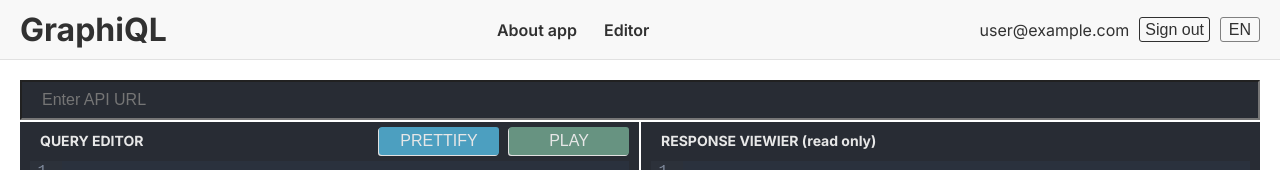
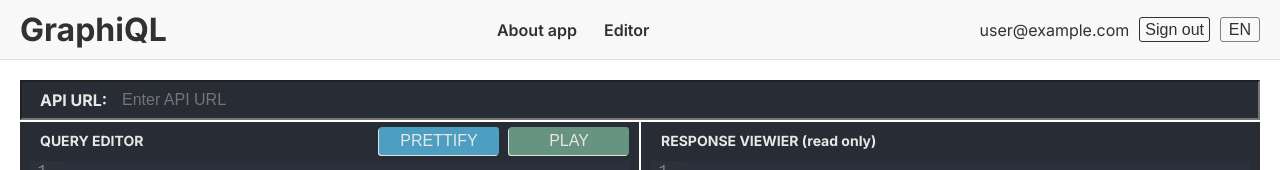
Before and after one commit to DenWouk/GraphiQL-App, a Next.js app: page /editor in a window 1280 px wide. Shown: the top 170 px of the page. Built offline with nearby package versions, Linux system fonts and the light colour scheme; no server answers; sample sign-in values are in the browser's storage; what next-redux-wrapper would draw is missing.

Commit message:
feat: add api-input title

```diff
--- a/src/components/playground/apiInput/ApiInput.css
+++ b/src/components/playground/apiInput/ApiInput.css
@@ -1,7 +1,27 @@
+.api-input-container {
+  position: relative;
+  display: flex;
+  width: 100%;
+}
+
+.api-input-title {
+  position: absolute;
+  /* top: 10;
+  left: 20; */
+  display: flex;
+  justify-content: center;
+  align-items: center;
+  height: 100%;
+  padding: 0 20px;
+  font-size: 16px;
+  color: var(--color5);
+  background-color: transparent;
+}
+
 .api-input {
   width: 100%;
   height: 40px;
-  padding: 0 20px;
+  padding: 0 20px 0 100px;
   font-size: 16px;
   color: var(--color3);
   background-color: var(--background-color7);
--- a/src/components/playground/apiInput/ApiInput.tsx
+++ b/src/components/playground/apiInput/ApiInput.tsx
@@ -10,11 +10,14 @@ export default function Playground() {
   };
 
   return (
+    <div className="api-input-container">
+      <h6 className="api-input-title">API URL:</h6>
       <input
         className="api-input"
         placeholder="Enter API URL"
         value={api}
         onChange={inputHandler}
       />
+    </div>
   );
 }
```
Lines whose indentation alone changed are shown as unchanged.
